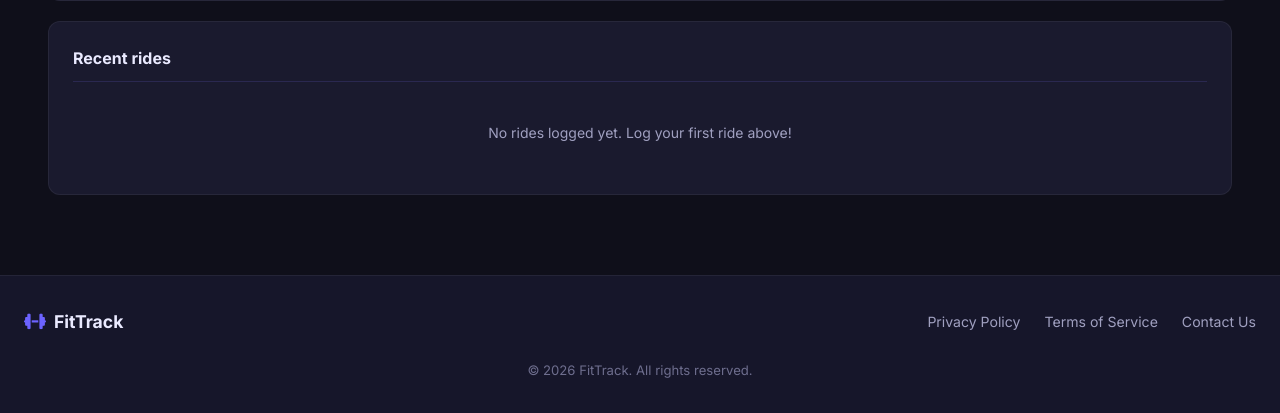
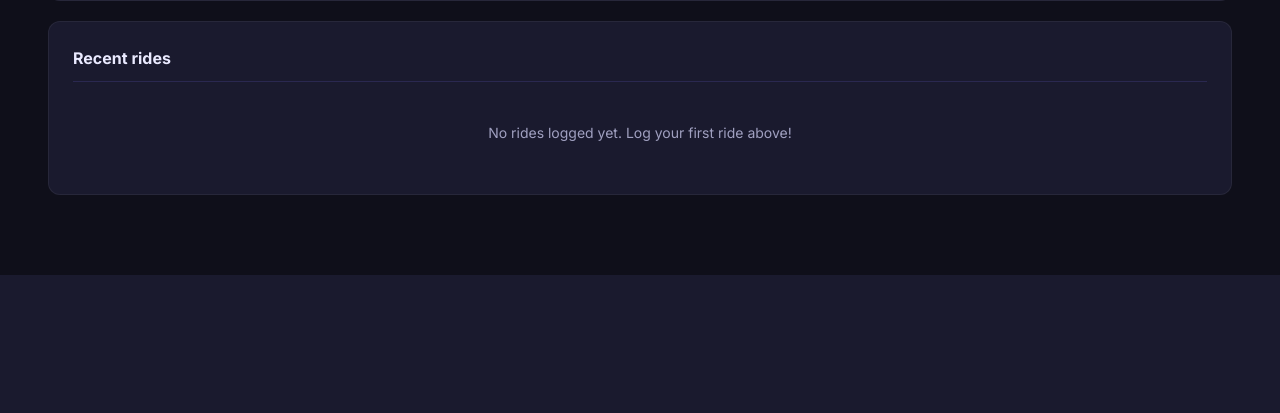
Before and after one commit to pavansangha242/2850-y2-project, a Flask app: page /cycling in a window 1280 px wide. Shown: the part 1626-2039 px from the top of the page. After the commit the page ends 1901 px from the top, so only its background shows below. Run offline with Flask 3, Linux system fonts and the light colour scheme; the visitor is signed in with stand-in values (Sample User, id 1); data comes from the database, SQL or seed files in the repository.

Commit message:
removed footer for cleaner look

```diff
--- a/fitness_app/templates/base.html
+++ b/fitness_app/templates/base.html
@@ -173,20 +173,7 @@
         {% block content %}{% endblock %}
     </main>
 
-    <footer class="footer">
-        <div class="footer-container">
-            <div class="footer-logo">
-                <i class="fas fa-dumbbell"></i>
-                <span>FitTrack</span>
-            </div>
-            <ul class="footer-links">
-                <li><a href="#">Privacy Policy</a></li>
-                <li><a href="#">Terms of Service</a></li>
-                <li><a href="#">Contact Us</a></li>
-            </ul>
-            <p class="footer-copy">&copy; 2026 FitTrack. All rights reserved.</p>
-        </div>
-    </footer>
+
 
     <script>
         const navToggle = document.getElementById('navToggle');
```
